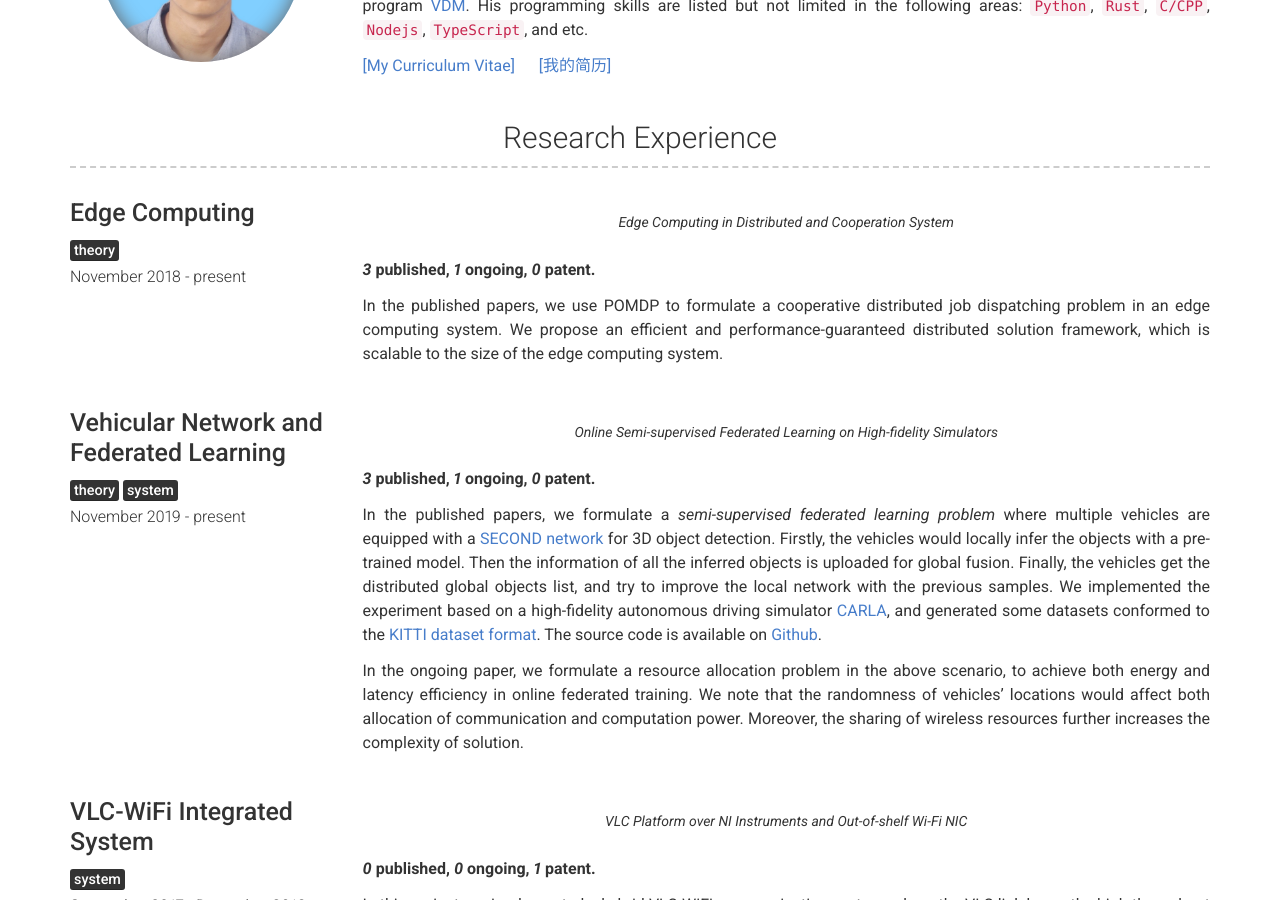
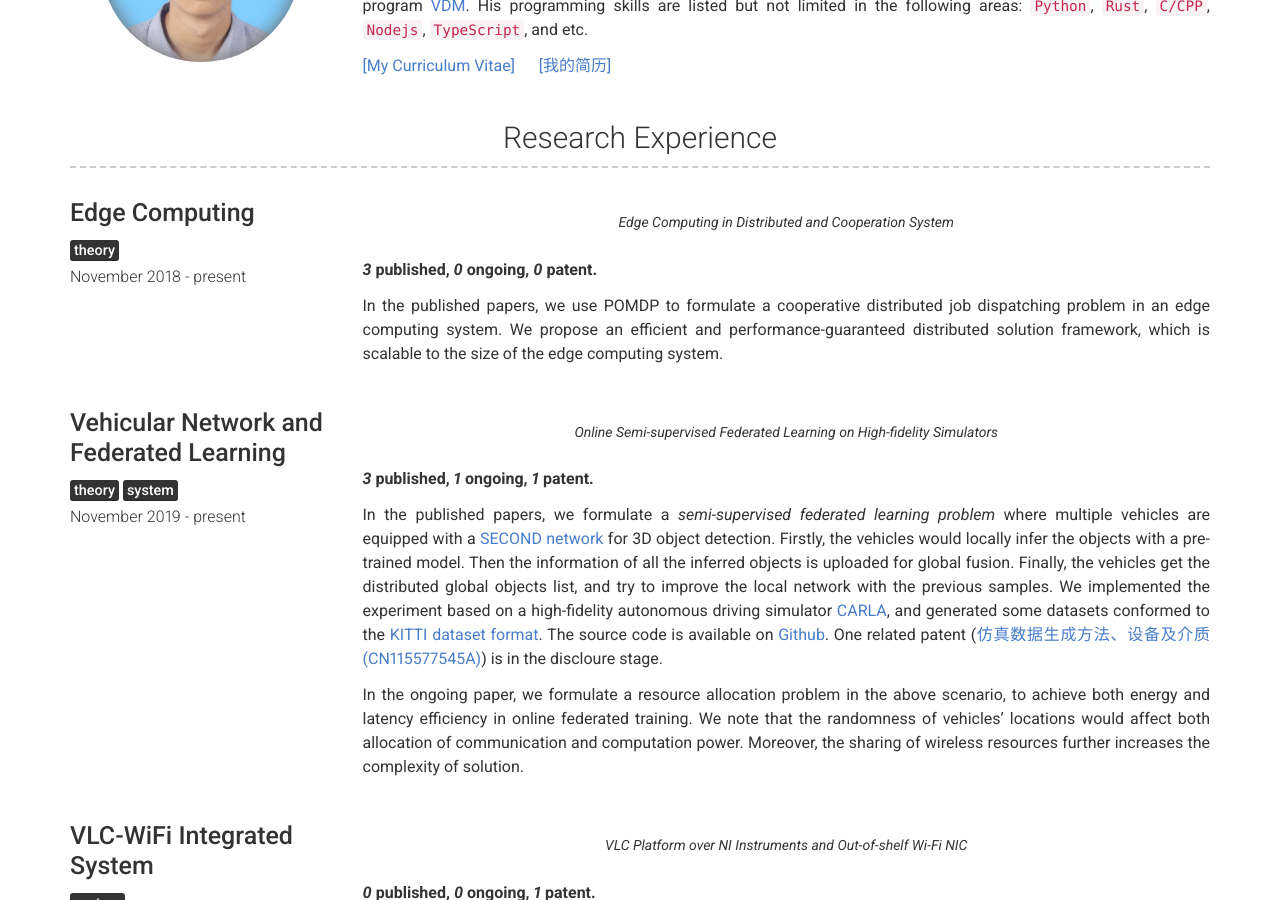
Before and after one commit to iamhyc/resume, a Jekyll site: the page built from index.md, in a window 1280 px wide and 900 px high, scrolled down 451 px. Built offline with Jekyll 4.4.1, drawn with Linux system fonts in a browser that asks for light colours; comment, search, counter and statistics services are not loaded; a style sheet for code colours, icons or effects is not loaded; some of the changed lines change nothing that is shown.

Commit message:
Update experience.yml

```diff
--- a/_data/experience.yml
+++ b/_data/experience.yml
@@ -6,7 +6,7 @@
   quote: >
     Edge Computing in Distributed and Cooperation System
   description: | # this will include new lines to allow paragraphs
-    ***3* published, *1* ongoing, *0* patent.**
+    ***3* published, *0* ongoing, *0* patent.**
 
     In the published papers, we use POMDP to formulate a cooperative distributed job dispatching problem in an edge computing system.
     We propose an efficient and performance-guaranteed distributed solution framework, which is scalable to the size of the edge computing system.
@@ -18,7 +18,7 @@
   quote: >
     Online Semi-supervised Federated Learning on High-fidelity Simulators
   description: | # this will include new lines to allow paragraphs
-    ***3* published, *1* ongoing, *0* patent.**
+    ***3* published, *1* ongoing, *1* patent.**
 
     In the published papers, we formulate a *semi-supervised federated learning problem* where multiple vehicles are equipped with a [SECOND network](https://pdfs.semanticscholar.org/5125/a16039cabc6320c908a4764f32596e018ad3.pdf) for 3D object detection.
     Firstly, the vehicles would locally infer the objects with a pre-trained model.
@@ -26,6 +26,7 @@
     Finally, the vehicles get the distributed global objects list, and try to improve the local network with the previous samples.
     We implemented the experiment based on a high-fidelity autonomous driving simulator [CARLA](https://carla.org/), and generated some datasets conformed to the [KITTI dataset format](http://www.cvlibs.net/datasets/kitti/).
     The source code is available on [Github](https://github.com/lasso-sustech/CARLA_INVS).
+    One related patent ([仿真数据生成方法、设备及介质 (CN115577545A)](https://zhuanli.tianyancha.com/b5a4f058e875fbb406f6375188b26919)) is in the discloure stage.
 
     In the ongoing paper, we formulate a resource allocation problem in the above scenario, to achieve both energy and latency efficiency in online federated training.
     We note that the randomness of vehicles' locations would affect both allocation of communication and computation power. Moreover, the sharing of wireless resources further increases the complexity of solution.
```
